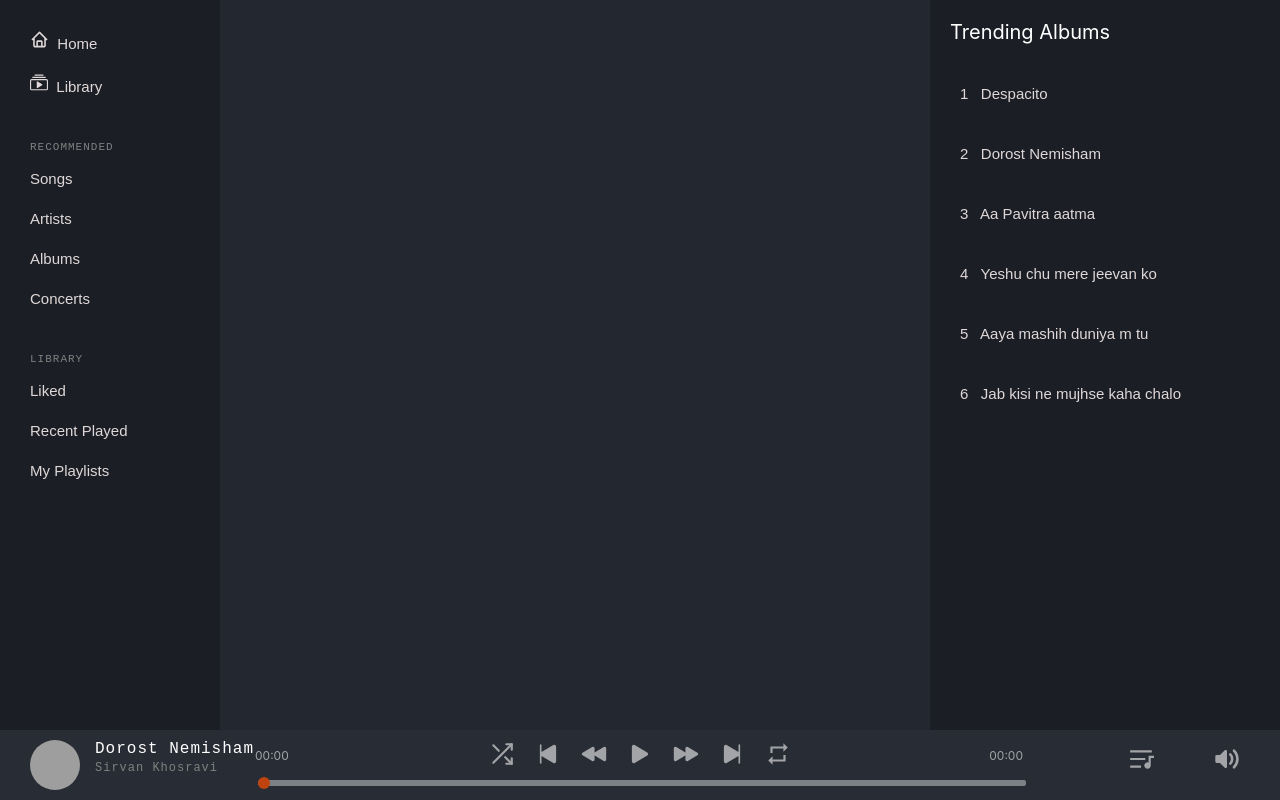
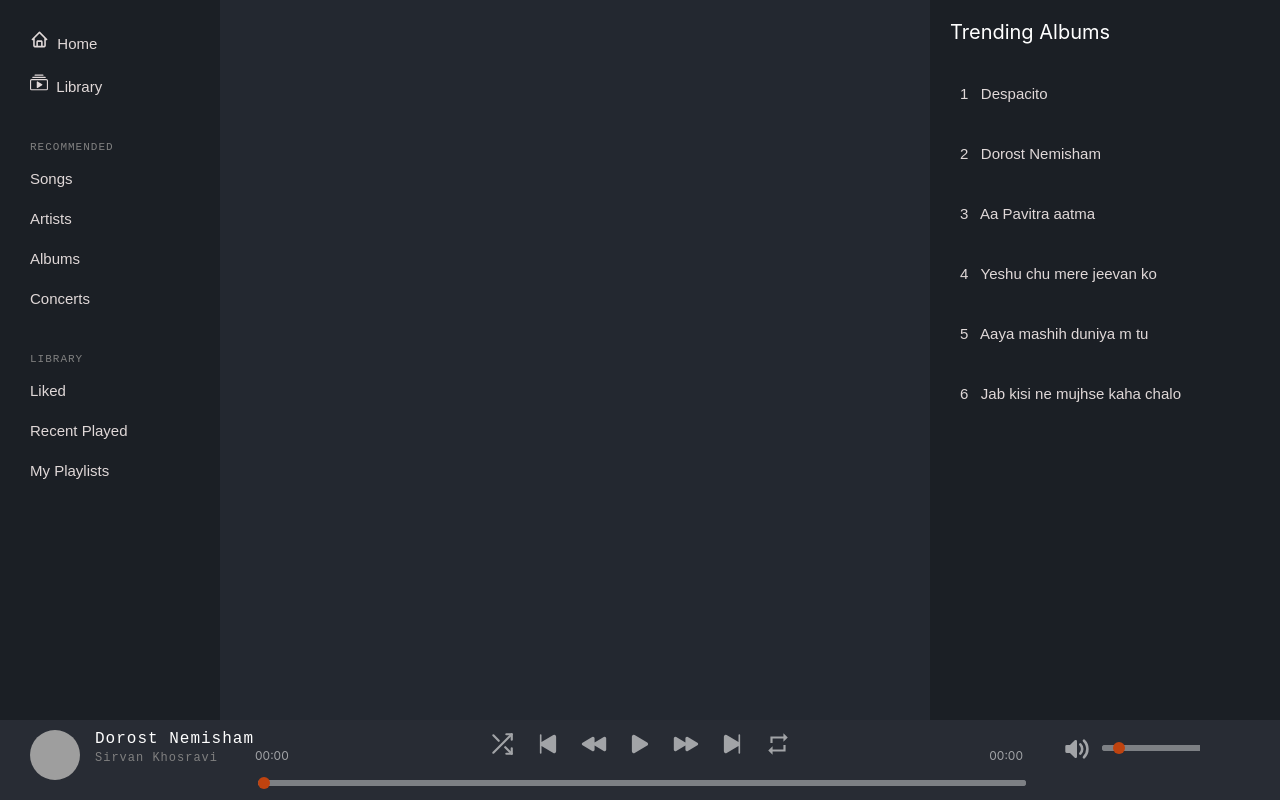
Before and after one commit to VaibhavKhushalani/Music-Player, a React (Create React App) app: page / in a window 1280 px wide. Built offline with nearby package versions, Linux system fonts and the light colour scheme; grey boxes are pictures that could not be loaded.

Commit message:
first commit

```diff
--- a/src/components/Control.jsx
+++ b/src/components/Control.jsx
@@ -1,4 +1,4 @@
-import React, {useEffect } from "react";
+import React, { useState, useEffect, useRef } from "react";
 import { FiShuffle } from "react-icons/fi";
 import {
   IoPlaySkipForward,
@@ -9,10 +9,11 @@ import {
   IoPlayBack,
 } from "react-icons/io5";
 import { MdRepeat } from "react-icons/md";
-import { RiPlayListFill } from "react-icons/ri";
 import { HiVolumeUp } from "react-icons/hi";
 
 const Control = (props) => {
+  const [volslider, setVolslider] = useState(1);
+  const volumeRange = useRef();
 
 
   useEffect(() => {
@@ -20,7 +21,10 @@ const Control = (props) => {
     props.setDuration(seconds);
     props.progressBar.current.max = seconds;
     props.animationRef.current = requestAnimationFrame(whilePlaying);
-  }, [props.audioPlayer?.current?.loadedmetadata, props.audioPlayer?.current?.readyState]);
+  }, [
+    props.audioPlayer?.current?.loadedmetadata,
+    props.audioPlayer?.current?.readyState,
+  ]);
 
   const calculateTime = (secs) => {
     const minutes = Math.floor(secs / 60);
@@ -30,24 +34,16 @@ const Control = (props) => {
     return `${returnedMinutes}:${returnedSeconds}`;
   };
 
-
-
   const whilePlaying = () => {
     props.progressBar.current.value = props.audioPlayer.current.currentTime;
     changePlayerCurrentTime();
     props.animationRef.current = requestAnimationFrame(whilePlaying);
-    props.audioPlayer.current.volume = 0.8;
   };
-
-
-
 
   const prevValue = props.isPlaying;
   const TooglePlayPause = () => {
-
     props.setIsPlaying(!prevValue);
     if (!prevValue) {
-
       props.audioPlayer.current.play();
       props.animationRef.current = requestAnimationFrame(whilePlaying);
       props.setRotate("rotatePlayer 3s linear infinite");
@@ -58,15 +54,24 @@ const Control = (props) => {
     }
   };
 
+  const changeVolume = (e) => {
+    setVolslider(e.target.valueAsNumber)
+    let finalVolume =  volslider ** 1
+    volumeRange.current.style.setProperty("--seek-before-width",`${finalVolume.toFixed(0)}%`)
+    let volume =finalVolume.toFixed(0)*0.125
+    props.audioPlayer.current.volume = volume;
+    console.log( props.audioPlayer.current.volume);
 
 
+  };
 
   const changeRange = () => {
     props.audioPlayer.current.currentTime = props.progressBar.current.value;
     changePlayerCurrentTime();
   };
   const changePlayerCurrentTime = () => {
-    let totalprogressbar = (props.progressBar.current.value / props.duration) * 100;
+    let totalprogressbar =
+      (props.progressBar.current.value / props.duration) * 100;
     props.progressBar.current.style.setProperty(
       "--seek-before-width",
       `${totalprogressbar}%`
@@ -79,7 +84,8 @@ const Control = (props) => {
     changeRange();
   };
   const forwardThirty = () => {
-    props.progressBar.current.value = Number(props.progressBar.current.value) + 30;
+    props.progressBar.current.value =
+      Number(props.progressBar.current.value) + 30;
     changeRange();
   };
   const skipSongForward = () => {
@@ -87,25 +93,24 @@ const Control = (props) => {
     props.setCurrentTime("0");
     changeRange();
     props.progressBar.current.style.setProperty("--seek-before-width", `0%`);
-    if (!prevValue){
-
+    if (!prevValue) {
       props.setIsPlaying(!prevValue);
       props.animationRef.current = requestAnimationFrame(whilePlaying);
       props.setRotate("rotatePlayer 3s linear infinite");
-      }
-
+    }
   };
   const skipSongBackward = () => {
-    props.setCurrentIndex((props.currentIndex - 1 + props.jsondata.length) % props.jsondata.length);
+    props.setCurrentIndex(
+      (props.currentIndex - 1 + props.jsondata.length) % props.jsondata.length
+    );
     props.setCurrentTime("0");
     changeRange();
     props.progressBar.current.style.setProperty("--seek-before-width", `0%`);
-    if (!prevValue){
-
+    if (!prevValue) {
       props.setIsPlaying(!prevValue);
       props.animationRef.current = requestAnimationFrame(whilePlaying);
       props.setRotate("rotatePlayer 3s linear infinite");
-      }
+    }
   };
 
   useEffect(() => {
@@ -119,17 +124,11 @@ const Control = (props) => {
     if (!prevValue) {
       props.setIsPlaying(prevValue);
       props.setRotate("none");
-
-
     }
   }, []);
 
-
-
-
   return (
     <>
-
       <div className="audioControl">
         <div className="Music-container">
           <img
@@ -148,7 +147,7 @@ const Control = (props) => {
           </p>
 
           <div className="music-button">
-            <button className="btn-center" title="Shuffle" >
+            <button className="btn-center" title="Shuffle">
               <FiShuffle />
             </button>
 
@@ -188,7 +187,7 @@ const Control = (props) => {
               <IoPlaySkipForward />
             </button>
 
-            <button className="btn-center" title="Loop">
+            <button className="btn-center" title="Loop" onClick={changeVolume}>
               <MdRepeat />
             </button>
           </div>
@@ -204,20 +203,26 @@ const Control = (props) => {
           </div>
           <p className="end-time">
             {props.duration
-              ? props.duration && !isNaN(props.duration) && calculateTime(props.duration)
+              ? props.duration &&
+                !isNaN(props.duration) &&
+                calculateTime(props.duration)
               : "00:00"}
           </p>
+          <button className="btn-right" >
+            <HiVolumeUp title="Volume" />
+          </button>
           <div className="right-element">
-            <button className="btn-right">
-              <HiVolumeUp className="volume-slider" title="Volume" />
-              <div>
-                <input type="range" min="0" max="100" id="volumeRange" />
-              </div>
-            </button>
-            <button className="btn-right">
-              <div className="Play-list"></div>
-              <RiPlayListFill />
-            </button>
+            <input
+              type="range"
+              ref={volumeRange}
+              min="0"
+              max="8"
+              step={0.02}
+              value={volslider}
+              onChange={changeVolume}
+              className="volumeRange"
+            />
+
           </div>
         </div>
       </div>
--- a/src/components/MusicList.jsx
+++ b/src/components/MusicList.jsx
@@ -25,7 +25,6 @@ const MusicList = (props) => {
       props.audioPlayer.current.play();
 
       if (!prevValue) {
-        console.log(e.target.id)
         props.setIsPlaying(!prevValue);
         props.animationRef.current = requestAnimationFrame(whilePlaying);
         props.setRotate("rotatePlayer 3s linear infinite");
--- a/src/components/Player.css
+++ b/src/components/Player.css
@@ -4,8 +4,8 @@
   bottom: 0;
   position: absolute;
   background-color: #282c34;
-  height: 70px;
-  overflow: hidden;
+  height: 80px;
+
 }
 .Music-container {
   display: flex;
@@ -209,75 +209,144 @@
   justify-content: center;
 }
 
+.right-element{
+float: left;
+margin:15px 80px 0px 0px;
+overflow:hidden;
+}
 
-.right-element {
-  position: absolute;
-  right: 0;
+.btn-right:hover .volumeRange   {
+  display: block;
+}
 
-  margin-top: 15px;
- }
 .btn-right{
   background-color: transparent;
-  color: #a2a4a7  ;
+  color: #a2a4a7;
   border: none;
   outline: none;
   font-size: 26px;
-  float: right;
-padding-left: 20px;
-padding-right: 40px;
+  padding-left: 10px;
+  padding-right: 0px;
+  margin:0px 10px 0px 0px;
 }
-.btn-right:hover{
-  color:  #d95117;
-  font-size: 25px;
+.btn-right:hover {
+  color: #d95117;
   cursor: pointer;
+  /* background-color:rgba(0, 0, 0, 0.192);
+  border-radius: 10px;  */
 }
 
-.volume-slider{
-  margin-right: 0px;
+
+.volumeRange {
+  --bar-bg:#a2a4a7;
+  --seek-before-width:0%;
+  --seek-before-color:  #ff4d00  ;
+  --knobby:#ff4d00  ;
+  --selectedKnobby: #ff4d00;
+  -webkit-appearance: none;
+  width: 100%;
+  height: 6px;
+  background: #a2a4a7;;
+  outline: none;
+  opacity: 0.7;
+  -webkit-transition: .2s;
+  transition: opacity .2s;
+  border-radius: 10px;
+  /* display:none */
+}
+
+
+.volumeRange:hover {
+  opacity: 1;
 
 }
-  #volumeRange{
-    position: relative;
-    height: 75px;
-    width: 120px;
-    padding: 10px;
-    margin-top: -150px;
-    -webkit-appearance: slider-vertical;
+/* progressBar -safari */
+.volumeRange::-webkit-slider-runnable-track {
+  width: 100%;
+  height: 6px;
+  background: var(--bar-bg);
+    outline: none;
+  border-radius: 10px;
+
+}
+/* for firefox */
+.volumeRange::-moz-range-track {
+  width: 100%;
+  height: 6px;
+  background: var(--bar-bg);;
   outline: none;
   opacity: 0.7;
   -webkit-transition: 0.2s;
   transition: opacity 0.2s;
-    border-radius: 5px;
-    display:none;
-
+  border-radius: 10px;
 }
-  #volumeRange::-webkit-slider-thumb {
-    -webkit-appearance:none;
-    appearance: none;
-    width: 40px;
-    height: 5px;
-    background-color: #d95117;
-    cursor:grab;
+.volumeRange::-moz-focus-outer{
+  border:0;
 }
 
-  #volumeRange::-moz-range-thumb {
-    width: 25px;
-    height: 5px;
-    background: #d95117;
-    cursor:grab
-  }
-
-  .btn-right:hover #volumeRange  {
-    display: block;
-      background-color: #0000003b;
-      padding-left: 0px;
-      padding-right: 0px;
-     margin-left:-100px
+/* volumeRange -background */
+.volumeRange::before{
+  content:'';
+  height:6px;
+  width:var(--seek-before-width);
+  background-color:var(--seek-before-color);
+  border-top-left-radius: 10px;
+  border-bottom-left-radius: 10px;
+ position:absolute;
+   z-index: 2;
+  cursor: pointer;
+  max-width: 7.6%;
  }
 
 
 
+/* volumeRange --firefox */
+.volumeRange::-moz-range-progress{
+  background-color:var(--seek-before-color);
+  border-top-left-radius: 10px;
+  border-bottom-left-radius: 10px;
+  height:6px;
+}
 
+
+/*knobby-chrome and safari*/
+.volumeRange::-webkit-slider-thumb{
+  -webkit-appearance:none;
+  height:12px;
+  width:12px;
+  border-radius: 50%;
+  border: none;
+  background-color: var(--knobby);
+  cursor:pointer;
+  position: relative;
+  margin: -3px 0 0 0;
+  z-index: 4;
+  box-sizing: border-box;
+}
+/* knobby while dragging--chrome and safari */
+.volumeRange:active::-webkit-slider-thumb{
+  transform: scale(1.2);
+  background-color: var(--selectedKnobby);
+}
+/* knobby --firefox */
+.volumeRange::-moz-range-thumb
+{
+  height:12px;
+  width:12px;
+  border-radius: 50%;
+  border: transparent;
+  background-color: var(--knobby);
+  cursor:pointer;
+  position: relative;
+  margin: -3px 0 0 0;
+  z-index: 4;
+  box-sizing: border-box;
+}
+/* knobbywhile dragging --firefox */
+.volumeRange:active::-moz-range-thumb{
+  transform: scale(1.2);
+  background-color: var(--selectedKnobby);
+}
 
 
 
```
Lines whose indentation alone changed are shown as unchanged.
